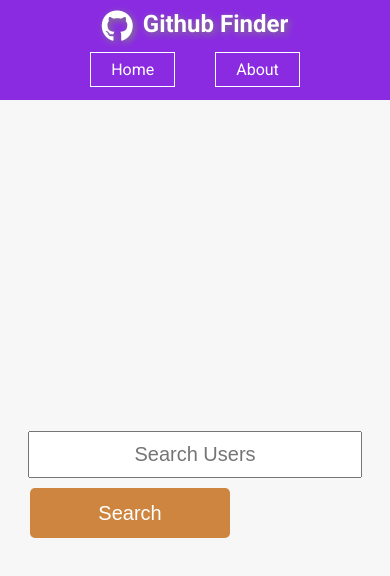
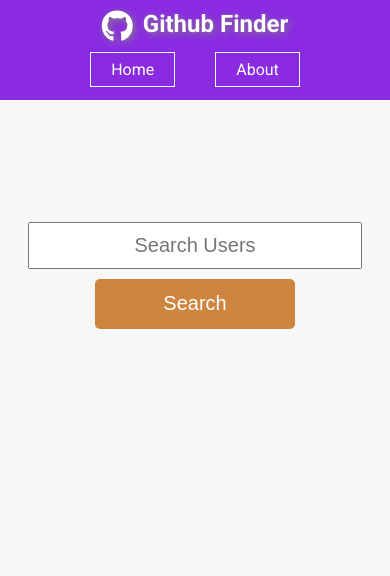
Before and after one commit to Kalaiyarazan/github-finder, a React (Create React App) app: page / in a window 390 px wide. Shown: the top 576 px of the page. Built offline with nearby package versions, Linux system fonts and the light colour scheme.

Commit message:
Alert Position Placed Correctly

```diff
--- a/src/App.css
+++ b/src/App.css
@@ -11,7 +11,6 @@ body {
 /* **********Home/App*********** */
 .home-container {
   display: block;
-  align-items: center;
   width: 95%;
   margin: 0px auto;
 }
@@ -106,11 +105,20 @@ body {
 .search.center form {
   height: 90vh;
   display: flex;
+  flex-direction: column;
   align-items: center;
   justify-content: center;
-  align-items: center;
 }
 
+.search.center {
+  display: flex;
+  flex-direction: column;
+  justify-content: center;
+  height: 300px;
+}
+.center .alert-position {
+  margin-top: 40px;
+}
 .search form {
   display: flex;
   flex-direction: row;
@@ -328,10 +336,14 @@ body {
 
   .search.center form {
     flex-direction: column;
+    justify-content: center;
+    align-items: center;
   }
 
   .search-buttons {
     width: 350px;
+    display: flex;
+    justify-content: center;
   }
   .navbar {
     height: 100px;
--- a/src/App.js
+++ b/src/App.js
@@ -4,7 +4,7 @@ import './App.css';
 import Navbar from './component/layout/Navbar';
 import Home from './component/pages/Home';
 import NotFound from './component/pages/NotFound';
-import Alert from './component/layout/Alert';
+// import Alert from './component/layout/Alert';
 import About from './component/pages/About';
 import User from './component/users/User';
 
@@ -19,7 +19,7 @@ const App = () => {
           <div className='App'>
             <Navbar />
             <div className='home-container'>
-              <Alert />
+              {/* <Alert /> */}
               <Switch>
                 <Route exact path='/' component={Home} />
                 <Route path='/about' component={About} />
--- a/src/component/users/Search.js
+++ b/src/component/users/Search.js
@@ -1,6 +1,7 @@
 import React, { useState, useContext } from 'react';
 import GithubContext from '../context/github/githubContext';
 import AlertContext from '../context/alert/alertContext';
+import Alert from '../layout/Alert';
 
 const Search = () => {
   const [search, setSearch] = useState('');
@@ -39,6 +40,9 @@ const Search = () => {
 
   return (
     <div className={`search ${users.length === 0 ? 'center' : 'full-width'}`}>
+      <div className='alert-position'>
+        <Alert />
+      </div>
       <form onSubmit={onSubmit}>
         <input
           type='text'
```
